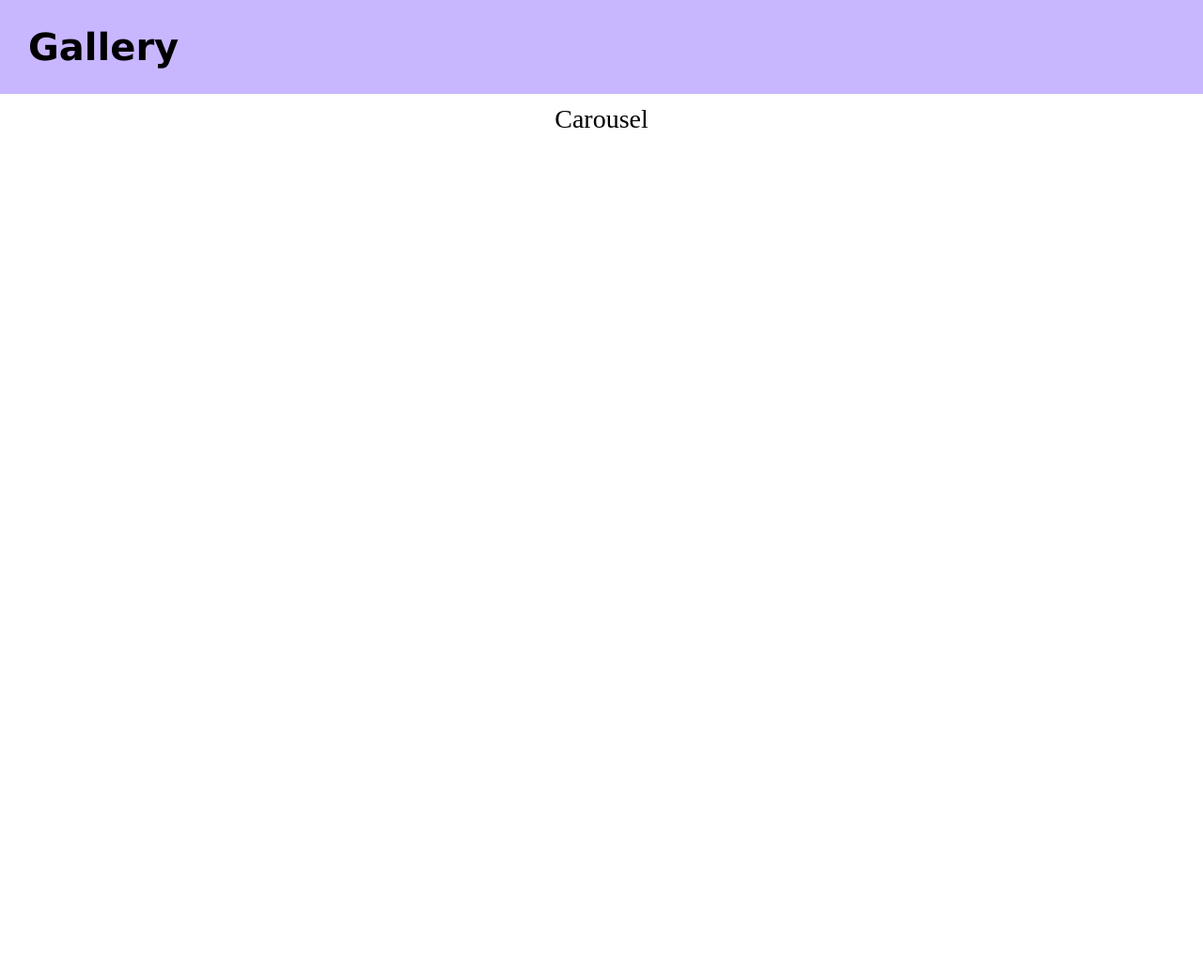
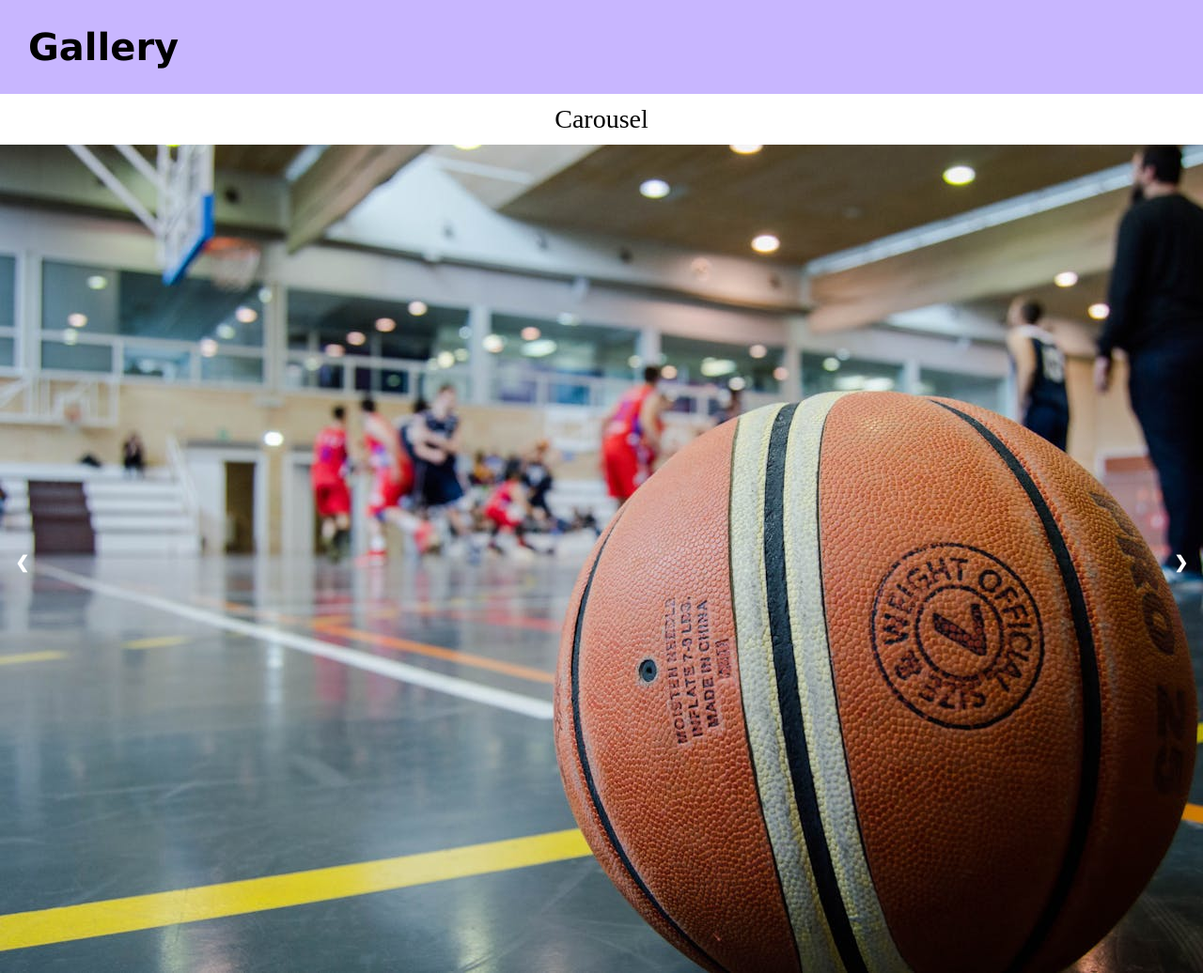
Before and after one commit to HazelCunuder/carousel, a website built with webpack: page index.html in a window 1280 px wide. Shown: the whole page at 94% size. Before the commit the page ends 800 px from the top, so only its background shows below. Built offline with nearby package versions, Linux system fonts and the light colour scheme.

Commit message:
refactor: move nav into carousel div

```diff
--- a/index.html
+++ b/index.html
@@ -43,12 +43,15 @@
 <figure class="img">
   <img src="./img/carousel/img-3/ai-mural.jpg" alt="a mural of Allen Iverson on an outside court">
 </figure>
+
+<nav class="carousel-buttons">
+  <a class="prev" onclick="plusSlides(-1)">&#10094;</a>
+  <a class="next" onclick="plusSlides(1)">&#10095;</a>
+</nav>
 </div>
 
-<nav class="carousel-buttons">
-  <a class="prev">&#10094;</a>
-  <a class="next">&#10095;</a>
-</nav>
+<script src="/js/carousel.js"></script>
+
 </article>
 
 </body>
```
